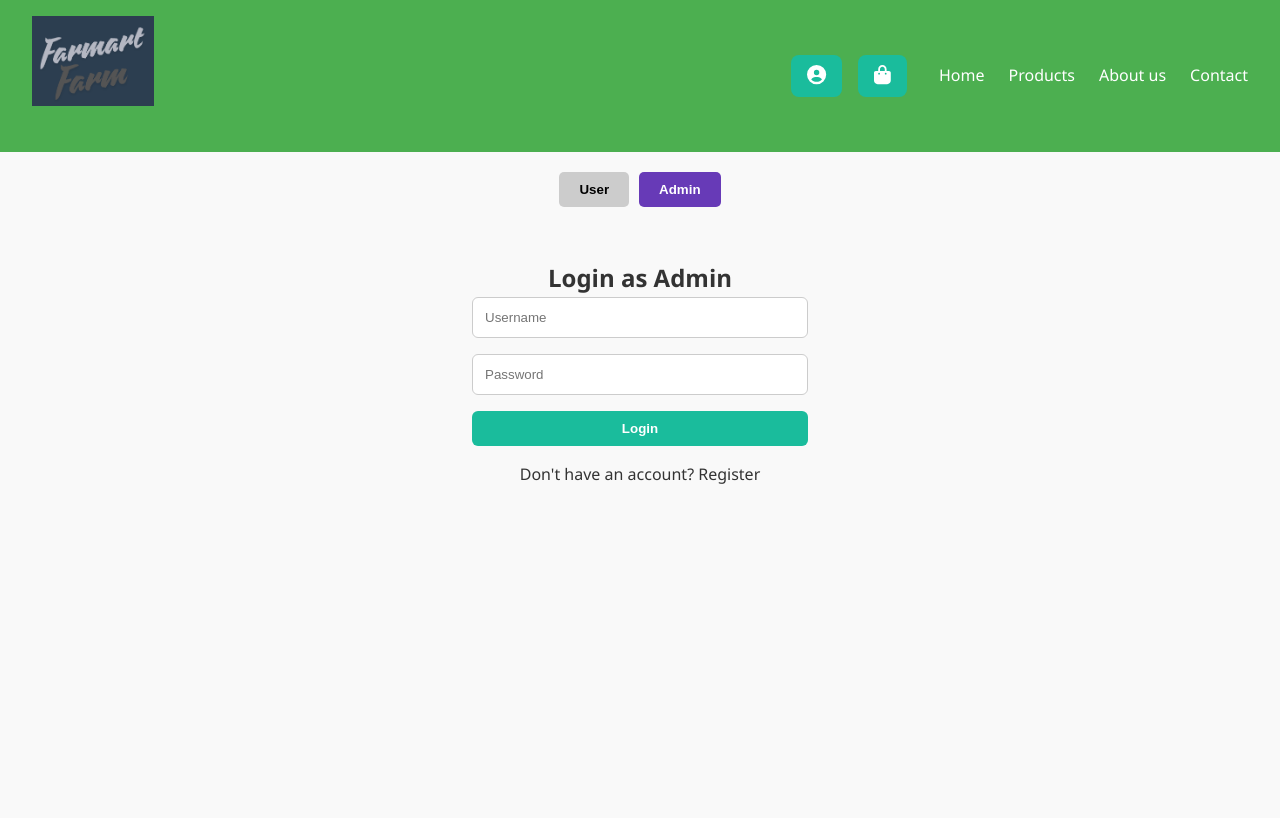
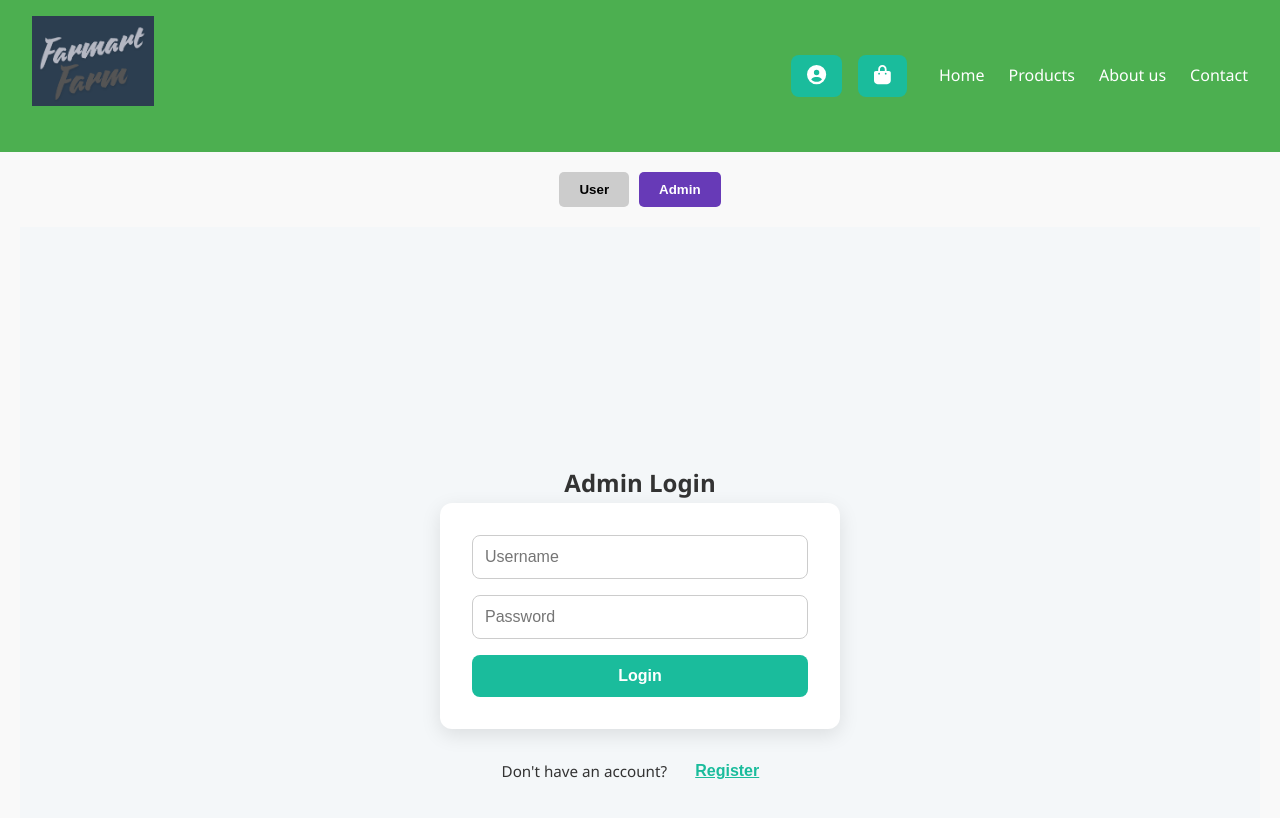
Before and after one commit to farmart-phase-5/Farmart-Frontend, a React (Vite) app in the folder farmart-project/: page /auth in a window 1280 px wide. Both pictures are taken after a click on the button "Admin". Shown: the top 818 px of the page. Built offline with nearby package versions, Linux system fonts and the light colour scheme; no server answers.

Commit message:
fixed errors

```diff
--- a/farmart-project/src/components/AdminAuth.jsx
+++ b/farmart-project/src/components/AdminAuth.jsx
@@ -3,78 +3,95 @@ import { useNavigate } from 'react-router-dom';
 
 const AdminAuth = () => {
   const [isRegister, setIsRegister] = useState(false);
-  const [formData, setFormData] = useState({
-    username: '',
-    email: '',
-    password: '',
-    role: '', // Only used for registration
-  });
+  const [formData, setFormData] = useState({ username: '', email: '', password: '' });
+  const [error, setError] = useState('');
+  const [success, setSuccess] = useState('');
+  const [loading, setLoading] = useState(false);
   const navigate = useNavigate();
 
-  const handleChange = (e) => {
+  const toggleMode = () => {
+    setIsRegister(prev => !prev);
+    setError('');
+    setSuccess('');
+  };
+
+  const handleChange = e => {
     setFormData({ ...formData, [e.target.name]: e.target.value });
   };
 
-  const toggleForm = () => {
-    setIsRegister((prev) => !prev);
+  const validateInputs = () => {
+    const { username, email, password } = formData;
+    if (!username || !password || (isRegister && !email)) {
+      setError('All fields are required');
+      return false;
+    }
+    return true;
   };
 
-  const handleSubmit = async (e) => {
+  const handleSubmit = async e => {
     e.preventDefault();
+    if (!validateInputs()) return;
 
-    const url = isRegister
+    setLoading(true);
+    setError('');
+    setSuccess('');
+
+    const endpoint = isRegister
       ? 'https://farmart-backend-2-ot47.onrender.com/register'
       : 'https://farmart-backend-2-ot47.onrender.com/login';
 
     try {
-      const res = await fetch(url, {
+      const res = await fetch(endpoint, {
         method: 'POST',
-        headers: { 'Content-Type': 'application/json' },
-        body: JSON.stringify(formData),
+        headers: { 'Content-Type': 'application/json',
+          'Authorization': `Bearer ${token}`
+         },
+        body: JSON.stringify(formData)
       });
 
       const data = await res.json();
-      console.log(`${isRegister ? 'Registration' : 'Login'} response:`, data);
+      setLoading(false);
 
       if (!res.ok) {
-        alert(data.message || 'Something went wrong.');
+        setError(data.error || 'Something went wrong');
         return;
       }
 
       if (!isRegister) {
         localStorage.setItem('adminToken', data.access_token);
-        alert('Login successful!');
-        navigate('/admin'); // Redirect to admin page
+        localStorage.setItem('userRole', 'admin');
+        setSuccess('Login successful! Redirecting...');
+        setTimeout(() => navigate('/Admin'), 1500);
       } else {
-        alert('Registration successful! You can now log in.');
+        setSuccess('Registration successful! You can now log in.');
         setIsRegister(false);
+        setFormData({ username: '', email: '', password: '' });
       }
-    } catch (error) {
-      console.error(error);
-      alert('Server error. Please try again.');
+    } catch (err) {
+      setLoading(false);
+      setError('Failed to connect to server');
     }
   };
 
   return (
-    <div style={{ padding: '2rem', maxWidth: '400px', margin: 'auto' }}>
-      <h2>{isRegister ? 'Register' : 'Login'} as Admin</h2>
-      <form onSubmit={handleSubmit}>
+    <div className="admin-auth">
+      <h2>{isRegister ? 'Admin Register' : 'Admin Login'}</h2>
+
+      <form className="auth-form" onSubmit={handleSubmit}>
         <input
           type="text"
           name="username"
           placeholder="Username"
           value={formData.username}
           onChange={handleChange}
-          required
         />
         {isRegister && (
           <input
-            type="text"
+            type="email"
             name="email"
             placeholder="Email"
             value={formData.email}
             onChange={handleChange}
-            required
           />
         )}
         <input
@@ -83,22 +100,21 @@ const AdminAuth = () => {
           placeholder="Password"
           value={formData.password}
           onChange={handleChange}
-          required
         />
-        {isRegister && (
-          <input
-            type="text"
-            name="role"
-            placeholder="Role"
-            value={formData.role}
-            onChange={handleChange}
-            required
-          />
-        )}
-        <button type="submit">{isRegister ? 'Register' : 'Login'}</button>
+
+        {error && <p className="auth-error" style={{ color: 'red' }}>{error}</p>}
+        {success && <p className="auth-success" style={{ color: 'green' }}>{success}</p>}
+
+        <button type="submit" className="auth-button" disabled={loading}>
+          {loading ? 'Please wait...' : isRegister ? 'Register' : 'Login'}
+        </button>
       </form>
-      <p onClick={toggleForm} style={{ cursor: 'pointer', marginTop: '1rem' }}>
-        {isRegister ? 'Already have an account? Login' : "Don't have an account? Register"}
+
+      <p className="auth-toggle">
+        {isRegister ? 'Already have an account?' : "Don't have an account?"}{' '}
+        <button className="auth-switch" onClick={toggleMode}>
+          {isRegister ? 'Login' : 'Register'}
+        </button>
       </p>
     </div>
   );
--- a/farmart-project/src/components/DeleteProducts.jsx
+++ b/farmart-project/src/components/DeleteProducts.jsx
@@ -21,6 +21,7 @@ const DeleteProducts = ({ products, setproducts, setEditingProduct }) => {
         method: 'DELETE',
         headers: {
           'Authorization': `Bearer ${token}`,
+          'Content-Type': 'application/json'
         },
       });
 
@@ -38,7 +39,6 @@ const DeleteProducts = ({ products, setproducts, setEditingProduct }) => {
       setDeletingId(null);
     }
   }
-
 
   return (
     <div className="admin-panel">
--- a/farmart-project/src/components/EditProducts.jsx
+++ b/farmart-project/src/components/EditProducts.jsx
@@ -3,20 +3,20 @@ import React, { useState, useEffect } from 'react';
 const EditProduct = ({ editingProduct, setEditingProduct, setproducts }) => {
   const [formData, setFormData] = useState({
     name: '',
-    type: '',
-    breed: '',
     price: '',
-    image: ''
+    category: '',
+    description: '',
+    image_url: ''
   });
 
   useEffect(() => {
     if (editingProduct) {
       setFormData({
         name: editingProduct.name || '',
-        type: editingProduct.type || '',
-        breed: editingProduct.breed || '',
         price: editingProduct.price || '',
-        image: editingProduct.image || ''
+        category: editingProduct.category || '',
+        description: editingProduct.description || '',
+        image_url: editingProduct.image_url || ''
       });
     }
   }, [editingProduct]);
@@ -68,7 +68,7 @@ const EditProduct = ({ editingProduct, setEditingProduct, setproducts }) => {
 
   return (
     <div className="edit-form">
-      <h3>Edit Animal</h3>
+      <h3>Edit Product</h3>
       <form onSubmit={handleSubmit}>
         <input
           name="name"
@@ -76,19 +76,6 @@ const EditProduct = ({ editingProduct, setEditingProduct, setproducts }) => {
           onChange={handleChange}
           placeholder="Name"
           required
-        />
-        <input
-          name="type"
-          value={formData.type}
-          onChange={handleChange}
-          placeholder="Type"
-          required
-        />
-        <input
-          name="breed"
-          value={formData.breed}
-          onChange={handleChange}
-          placeholder="Breed"
         />
         <input
           name="price"
@@ -100,9 +87,21 @@ const EditProduct = ({ editingProduct, setEditingProduct, setproducts }) => {
           required
         />
         <input
-          name="image"
+          name="category"
+          value={formData.category}
+          onChange={handleChange}
+          placeholder="Category"
+        />
+        <textarea
+          name="description"
+          value={formData.description}
+          onChange={handleChange}
+          placeholder="Description"
+        />
+        <input
+          name="image_url"
           type="url"
-          value={formData.image}
+          value={formData.image_url}
           onChange={handleChange}
           placeholder="Image URL"
         />
--- a/farmart-project/src/components/UserAuth.jsx
+++ b/farmart-project/src/components/UserAuth.jsx
@@ -1,8 +1,4 @@
 import React, { useState } from 'react';
-import horse from '../assets/horse.jpg'
-import poultry from '../assets/poultry.avif'
-import sheeps from '../assets/sheeps.jpg'
-import cat from '../assets/cat 3.jpg'
 
 const UserAuth = () => {
   const [isLogin, setIsLogin] = useState(true);
@@ -22,10 +18,11 @@ const UserAuth = () => {
     if (!refreshToken) return null;
 
     try {
-      const res = await fetch('https://farmart-backend-2-ot47.onrender.com/', {
+      const res = await fetch('https://farmart-backend-2-ot47.onrender.com/login', {
         method: 'POST',
         headers: {
-          Authorization: `Bearer ${refreshToken}`
+          Authorization: `Bearer ${refreshToken}`,
+          'Content-Type': 'application/json'
         }
       });
 
@@ -46,7 +43,7 @@ const UserAuth = () => {
   const handleSubmit = async (e) => {
     e.preventDefault();
     const endpoint = isLogin ? 'login' : 'register';
-    const url = `https://farmart-backend-2-ot47.onrender.com/login`;
+    const url = `https://farmart-backend-2-ot47.onrender.com/${endpoint}`;
 
     const payload = isLogin
       ? { username: formData.username, password: formData.password }
@@ -72,6 +69,7 @@ const UserAuth = () => {
         localStorage.setItem('userRole', 'user');
         alert('Login successful!');
 
+
         const freshAccessToken = await refreshAccessToken();
         if (freshAccessToken) {
           console.log('Access token refreshed successfully');
@@ -89,15 +87,8 @@ const UserAuth = () => {
   };
 
   return (
-    <div className="auth-wrapper">
-
-      <div className="auth-left">
-        <div className="logo">🟢 Farmart</div>
-        <h1>{isLogin ? 'Welcome Back' : 'Create an Account'}</h1>
-        <p className="sub-text">
-          {isLogin ? 'Sign in to continue shopping' : 'Join the marketplace now'}
-        </p>
-
+    <div className="user-auth">
+      <h2>{isLogin ? 'User Login' : 'User Registration'}</h2>
       <form onSubmit={handleSubmit}>
         <input
           type="text"
@@ -107,7 +98,6 @@ const UserAuth = () => {
           onChange={handleChange}
           required
         />
-
         {!isLogin && (
           <input
             type="email"
@@ -118,7 +108,6 @@ const UserAuth = () => {
             required
           />
         )}
-
         <input
           type="password"
           name="password"
@@ -127,36 +116,12 @@ const UserAuth = () => {
           onChange={handleChange}
           required
         />
-
-          <div className="auth-options">
-            <label>
-              <input type="checkbox" /> Remember me
-            </label>
-            <a href="/forgot-password">Forgot Password?</a>
-          </div>
-
-          <button type="submit" className="auth-button">
-            {isLogin ? 'Login' : 'Register'}
-          </button>
+        <button type="submit">{isLogin ? 'Login' : 'Register'}</button>
       </form>
 
-        <p className="auth-toggle">
-          {isLogin ? "Don't have an account?" : 'Already have an account?'}{' '}
-          <button className="auth-switch" onClick={toggleForm}>
-            {isLogin ? 'Register' : 'Login'}
-          </button>
+      <p onClick={toggleForm}>
+        {isLogin ? "Don't have an account? Register" : 'Already have an account? Login'}
       </p>
-      </div>
-
-
-      <div className="auth-right-gallery">
-        <div className="image-box">
-          <img src={horse} alt="img1" />
-          <img src={poultry} alt="img2" />
-          <img src={sheeps} alt="img3" />
-          <img src={cat} alt="img4" />
-        </div>
-      </div>
     </div>
   );
 };
```
Also changed, not shown: farmart-project/src/components/Logout.jsx (+24 -19 lines). Lines whose indentation alone changed are shown as unchanged.
